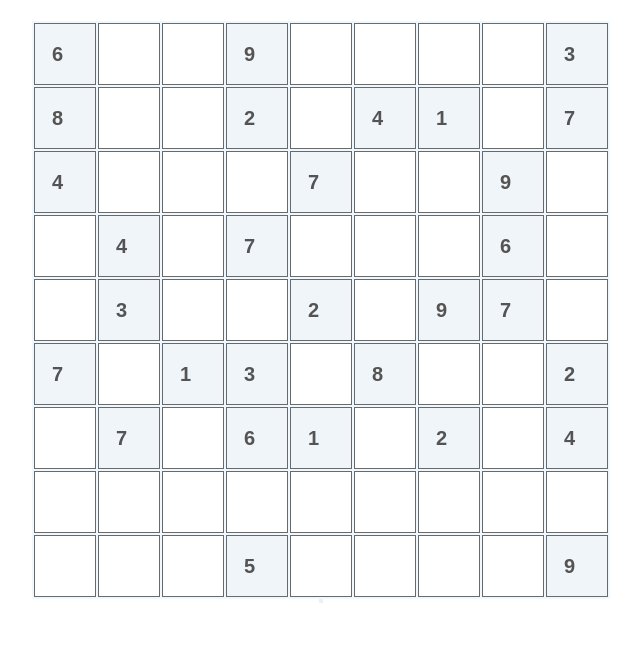
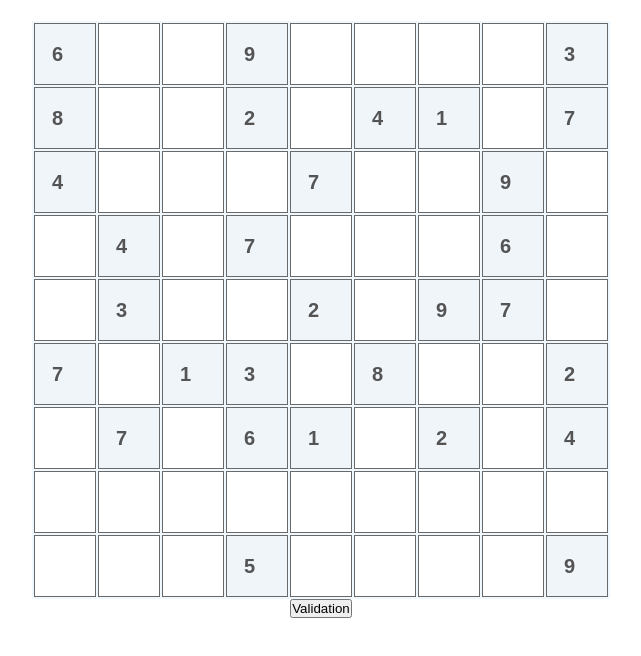
Before and after one commit to moncanem/Sudoku, a plain HTML site: page index.html in a window 1280 px wide. Shown: the part 106-762 px from the top of the page, without its empty margins (319-960 px from the left). Drawn offline with Linux system fonts and the light colour scheme.

Commit message:
Added Validation button text

```diff
--- a/index.html
+++ b/index.html
@@ -274,7 +274,7 @@
             </td>
         </tr>
     </table>
-    <button id="checkVal"></button>
+    <button id="checkVal">Validation</button>
 </body>
 <script>
     let data = [
```
